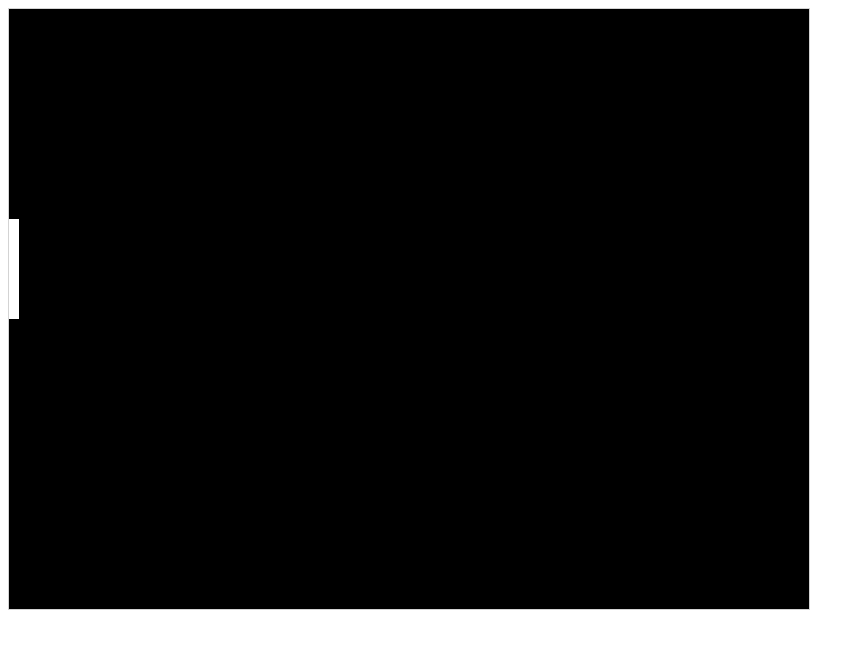
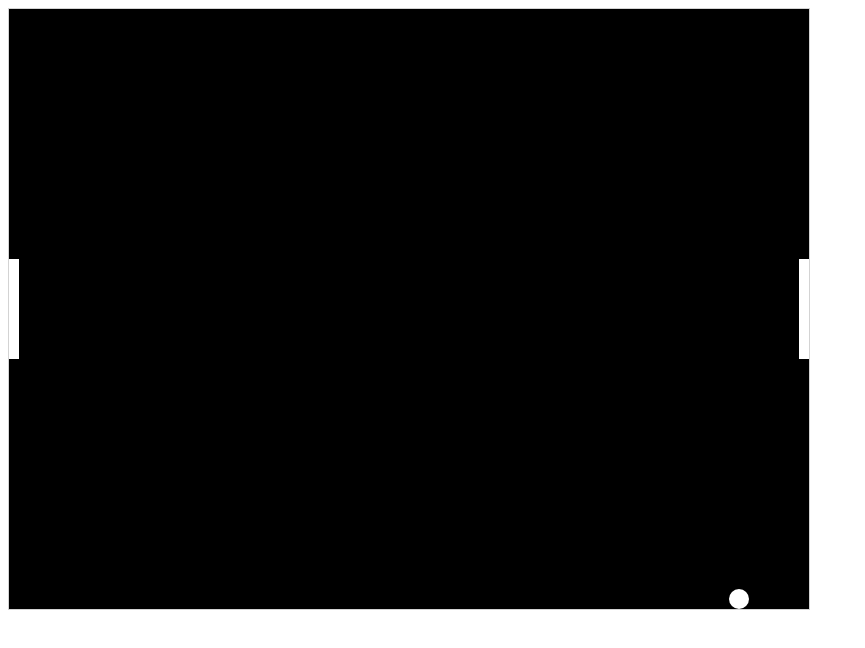
Before and after one commit to dhanashree0107/Tennis-Game, a plain HTML site: page index.html in a window 1280 px wide. Shown: the whole page, without its empty margins (0-865 px from the left). Drawn offline with Linux system fonts and the light colour scheme.

Commit message:
moving the paddles

```diff
--- a/index.html
+++ b/index.html
@@ -10,32 +10,98 @@ Hello.</canvas>
         var c;
         var ctx;
         var ballx = 50;
+        var bally = 50;
+        var ballSpeedX = 10;
+        var ballSpeedY = 10;
+        var padle1y = 250;
+        var padle2y = 250;
+        const paddle_thickness = 10;
+        const PADLE_HEIGHT = 100;
+
+        function calMousePos(evt) {
+            var rect = c.getBoundingClientRect();
+            var root = document.documentElement;
+            var mouseX = evt.clientX - rect.left - root.scrollLeft;
+            var mouseY = evt.clientY - rect.top - root.scrollTop;
+            return {
+                x: mouseX,
+                y: mouseY
+            };
+        }
         window.onload = function() {
             c = document.getElementById("myCanvas");
             ctx = c.getContext("2d");
-            ctx.fillStyle = "black";
-            ctx.fillRect(0, 0, c.width, c.height);
             var framesPerSec = 30;
             setInterval(function() {
                 moveEverything(),
                     renderSquare()
             }, 1000 / framesPerSec);
 
+            c.addEventListener("mousemove", function(evt) {
+                var mousePos = calMousePos(evt);
+                padle1y = mousePos.y - (PADLE_HEIGHT / 2);
+            });
+
+        }
+
+        function ballReset() {
+            ballSpeedX = -ballSpeedX;
+            ballx = c.width / 2;
+            bally = c.height / 2
         }
 
         function moveEverything() {
-            ballx = ballx + 10;
+
+            ballx = ballx + ballSpeedX;
+            bally = bally + ballSpeedY;
+            if (ballx < 0) {
+                if (bally > padle1y &&
+                    bally < padle1y + PADLE_HEIGHT) {
+                    ballSpeedX = -ballSpeedX;
+
+                } else {
+                    ballReset();
+                }
+
+            }
+            if (ballx > c.width) {
+                if (bally > padle2y &&
+                    bally < padle2y + PADLE_HEIGHT) {
+                    ballSpeedX = -ballSpeedX;
+
+                } else {
+                    ballReset();
+                }
+            }
+            if (bally < 0) {
+                ballSpeedY = -ballSpeedY;
+            }
+            if (bally > c.height) {
+                ballSpeedY = -ballSpeedY;
+            }
         }
 
         function renderSquare() {
 
             console.log(ballx);
-            ctx.fillStyle = "black";
-            ctx.fillRect(0, 0, c.width, c.height);
-            ctx.fillStyle = "white";
-            ctx.fillRect(0, 210, 10, 100);
-            ctx.fillStyle = "red";
-            ctx.fillRect(ballx, 100, 10, 10);
+            //black screen backgound
+            canvasParam(0, 0, c.width, c.height, 'black');
+            //left paddle
+            canvasParam(0, padle1y, paddle_thickness, PADLE_HEIGHT, 'white');
+
+            //right paddle
+            canvasParam(c.width - paddle_thickness, padle2y, paddle_thickness, PADLE_HEIGHT, 'white');
+
+            //ball
+            ctx.fillStyle = 'white';
+            ctx.beginPath();
+            ctx.arc(ballx, bally, 10, 0, Math.PI * 2, true);
+            ctx.fill();
+        }
+
+        function canvasParam(leftX, rightY, width, height, drawcolor) {
+            ctx.fillStyle = drawcolor;
+            ctx.fillRect(leftX, rightY, width, height);
         }
     </script>
 
```
